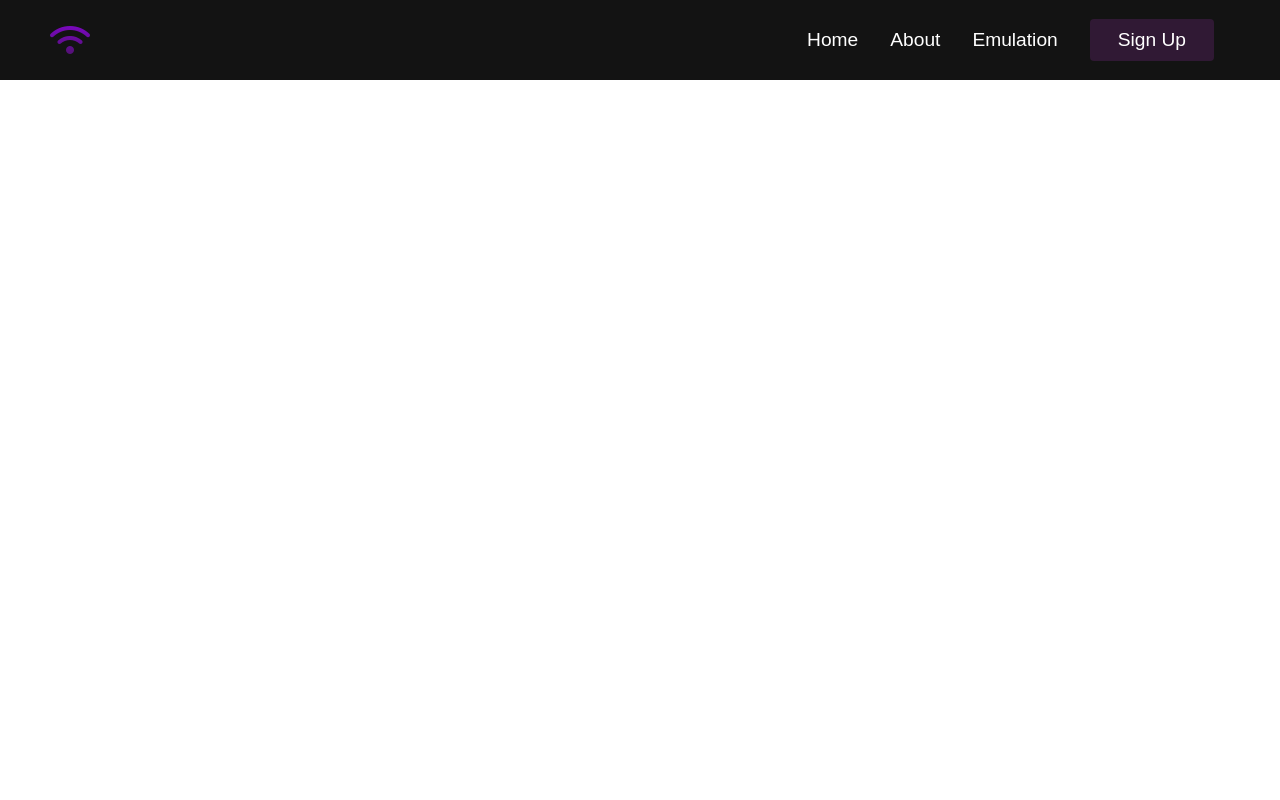
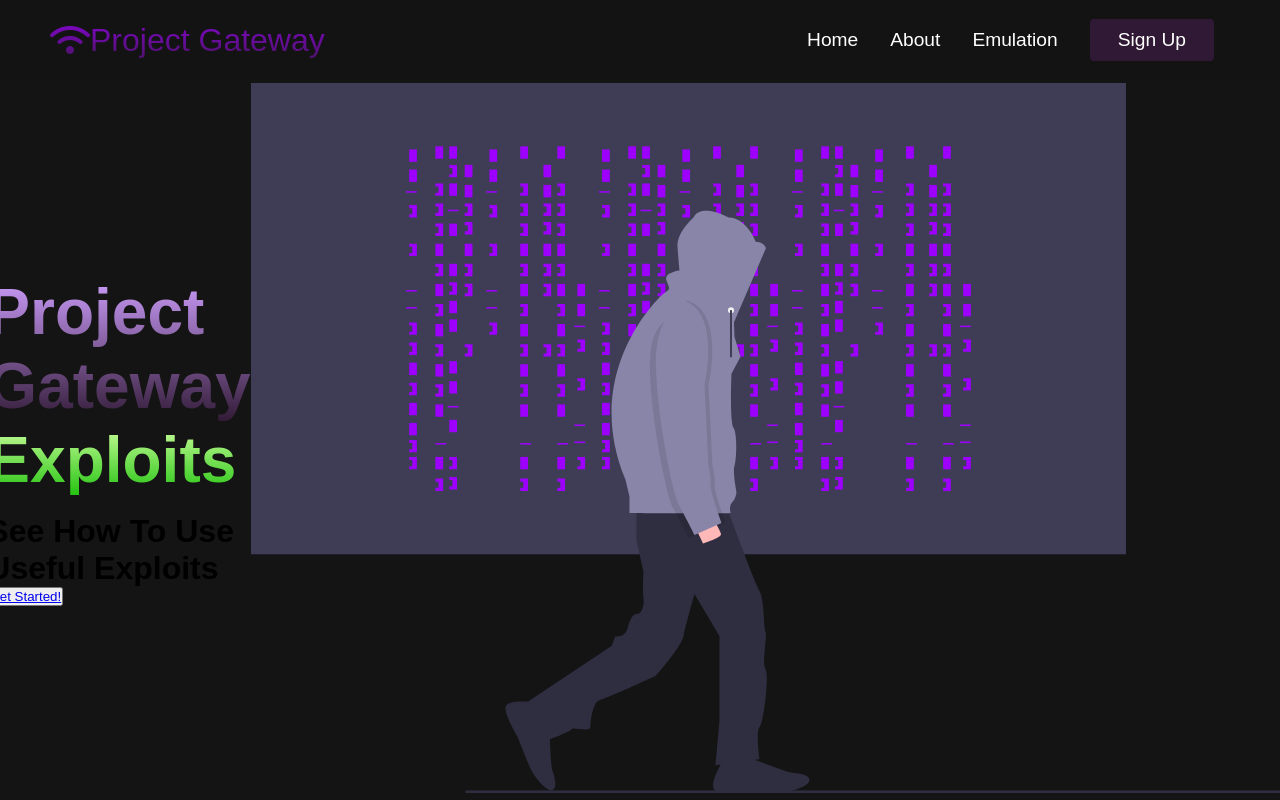
Before and after one commit to TheRealMrGamz/projectgateway.github.io, a plain HTML site: page index.html in a window 1280 px wide. Drawn offline with Linux system fonts and the light colour scheme.

Commit message:
Added Some More Stuff

```diff
--- a/index.html
+++ b/index.html
@@ -11,7 +11,7 @@
 <body>
     <nav class="navbar">
         <div class="navbar__container">
-            <a href="/" id="navbar__logo"><i class="fa-solid fa-wifi"></i>
+            <a href="/" id="navbar__logo"><i class="fa-solid fa-wifi"></i>Project Gateway </a>
             <div class="navbar__toggle" id="mobile-menu">
                 <span class="bar"></span>
                 <span class="bar"></span>
@@ -33,6 +33,21 @@
             </ul>
         </div>
     </nav>
+    <div class="main">
+        <div class="main__container">
+            <div class="main__content">
+                <h1> Project Gateway </h1>
+                <h2> Exploits </h2>
+                <p>See How To Use Useful Exploits</p>
+                <button class="main__btn"><a href="/">Get Started!</a></button>
+            </div>
+            <div class="main__img--container">
+                <img src="Images/pic1.svg" alt="pic" id="main__img">
+            </div>
+        </div>
+    </div>
+
+
     <script src="app.js"></script>
 </body>
 </html>
--- a/styles.css
+++ b/styles.css
@@ -189,7 +189,58 @@
     }
 
     #mobile-menu.is-active .bar:nth-child(1) {
+        transform: translateY(8px) rotate(45deg);
+    }
+
+    #mobile-menu.is-active .bar:nth-child(3) {
         transform: translateY(-8px) rotate(-45deg);
     }
 
 }
+
+.main {
+    background-color: #141414;
+}
+
+
+.main__container {
+    display: grid;
+    grid-template-columns: 1fr 1fr;
+    align-items: center;
+    justify-content: center;
+    margin: 0 auto;
+    height: 90vh;
+    background-color: #141414;
+    z-index: 1;
+    width: 100%;
+    max-width: 1300px;
+    padding: 0 50 px;
+}
+
+.main__content h1 {
+    font-size: 4rem;
+    background-color: #9D00FF;
+    background-image: linear-gradient(to top, #301934 0%, #CF9FFF 100%);
+    background-size: 100%;
+    -webkit-background-clip: text;
+    -moz-background-clip: text;
+    -webkit-text-fill-color: transparent;
+    -moz-text-fill-color: transparent;
+}
+
+.main__content h2 {
+    font-size: 4rem;
+    background-color: #9D00FF;
+    background-image: linear-gradient(to top, #20C20E 0%, #CFFF9F 100%);
+    background-size: 100%;
+    -webkit-background-clip: text;
+    -moz-background-clip: text;
+    -webkit-text-fill-color: transparent;
+    -moz-text-fill-color: transparent;
+}
+
+.main__content p {
+    margin-top: 1rem;
+    font-size: 2rem;
+    font-weight: 700;
+}
```
Also changed, not shown: Images/pic1.svg (added).
